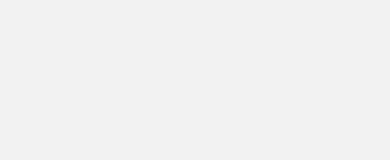
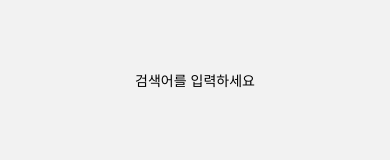
Before and after one commit to manyyeon/DayLog, a React Native app: screen /Search in a window 390 px wide. Shown: the part 350-510 px from the top of the page. Built offline with nearby package versions, Linux system fonts and the light colour scheme.

Commit message:
feat : 검색창 완성

```diff
--- a/App.js
+++ b/App.js
@@ -2,13 +2,16 @@ import React from 'react';
 import {NavigationContainer} from '@react-navigation/native';
 import RootStack from './screens/RootStack';
 import {LogContextProvider} from './contexts/LogContext';
+import {SearchContextProvider} from './contexts/SearchContext';
 
 const App = () => {
   return (
     <NavigationContainer>
-      <LogContextProvider>
-        <RootStack />
-      </LogContextProvider>
+      <SearchContextProvider>
+        <LogContextProvider>
+          <RootStack />
+        </LogContextProvider>
+      </SearchContextProvider>
     </NavigationContainer>
   );
 };
--- /dev/null
+++ b/components/EmptuSearchResult.js
@@ -0,0 +1,31 @@
+import React from 'react';
+import {View, Text, StyleSheet} from 'react-native';
+
+const messages = {
+  NOT_FOUND: '검색 결과가 없습니다',
+  EMPTY_KEYWORD: '검색어를 입력하세요',
+};
+
+const EmptySearchResult = ({type}) => {
+  return (
+    <View style={styles.block}>
+      <Text style={styles.text}>{messages[type]}</Text>
+    </View>
+  );
+};
+
+const styles = StyleSheet.create({
+  block: {
+    flex: 1,
+    alignItems: 'center',
+    justifyContent: 'center',
+  },
+  text: {
+    color: {
+      color: '#9e9e9e',
+      fontSize: 16,
+    },
+  },
+});
+
+export default EmptySearchResult;
--- a/components/SearchHeader.js
+++ b/components/SearchHeader.js
@@ -1,4 +1,4 @@
-import React from 'react';
+import React, {useContext} from 'react';
 import {
   Pressable,
   StyleSheet,
@@ -8,18 +8,23 @@ import {
   View,
 } from 'react-native';
 import Icon from 'react-native-vector-icons/MaterialIcons';
+import SearchContext from '../contexts/SearchContext';
 
 const SearchHeader = () => {
   const {width} = useWindowDimensions();
+  const {keyword, onChangeText} = useContext(SearchContext);
   return (
     <View style={[styles.block, {width: width - 32}]}>
       <TextInput
         style={styles.input}
         placeholder="검색어를 입력하세요"
+        value={keyword}
+        onChangeText={onChangeText}
         autoFocus
       />
       <Pressable
-        style={({pressed}) => [styles.button, pressed && {opacity: 0.5}]}>
+        style={({pressed}) => [styles.button, pressed && {opacity: 0.5}]}
+        onPress={() => onChangeText('')}>
         <Icon name="cancel" size={20} color="#9e9e9e" />
       </Pressable>
     </View>
--- /dev/null
+++ b/contexts/SearchContext.js
@@ -0,0 +1,14 @@
+import React, {createContext, useState} from 'react';
+
+const SearchContext = createContext();
+
+export const SearchContextProvider = ({children}) => {
+  const [keyword, onChangeText] = useState('');
+  return (
+    <SearchContext.Provider value={{keyword, onChangeText}}>
+      {children}
+    </SearchContext.Provider>
+  );
+};
+
+export default SearchContext;
--- a/package.json
+++ b/package.json
@@ -10,6 +10,7 @@
     "lint": "eslint ."
   },
   "dependencies": {
+    "@react-native-community/async-storage": "^1.12.1",
     "@react-navigation/bottom-tabs": "^6.3.3",
     "@react-navigation/native": "^6.0.12",
     "@react-navigation/native-stack": "^6.8.0",
--- a/screens/SearchScreen.js
+++ b/screens/SearchScreen.js
@@ -1,12 +1,37 @@
-import React from 'react';
-import {StyleSheet, View} from 'react-native';
+import React, {useContext} from 'react';
+import {StyleSheet, Text, View} from 'react-native';
+import EmptySearchResult from '../components/EmptuSearchResult';
+import FeedList from '../components/FeedList';
+import LogContext from '../contexts/LogContext';
+import SearchContext from '../contexts/SearchContext';
 
 const SearchScreen = () => {
-  return <View style={styles.block} />;
+  const {keyword} = useContext(SearchContext);
+  const {logs} = useContext(LogContext);
+
+  const filtered =
+    keyword === ''
+      ? []
+      : logs.filter(log =>
+          [log.title, log.body].some(text => text.includes(keyword)),
+        );
+
+  if (keyword === '') {
+    return <EmptySearchResult type="EMPTY_KEYWORD" />;
+  }
+  if (filtered.length === 0) {
+    return <EmptySearchResult type="NOT_FOUND" />;
+  }
+
+  return (
+    <View style={styles.block}>
+      <FeedList logs={filtered} />
+    </View>
+  );
 };
 
 const styles = StyleSheet.create({
-  block: {},
+  block: {flex: 1},
 });
 
 export default SearchScreen;
```
Also changed, not shown: storages/logsStorage.js (added, +24 -0 lines), 2 other files (tests, documents, lock files or other folders).
